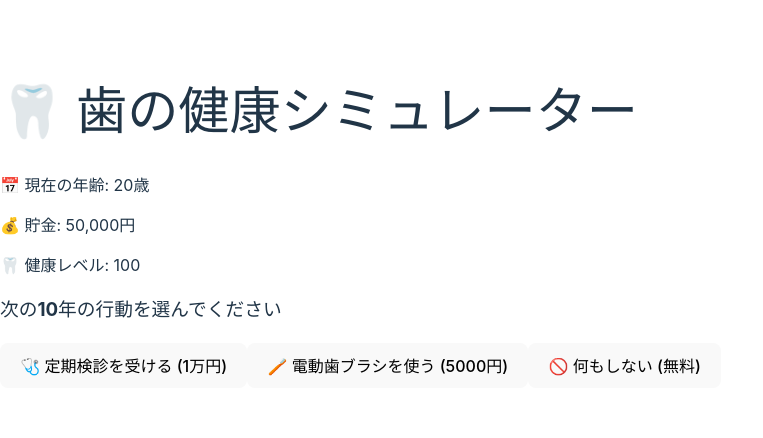
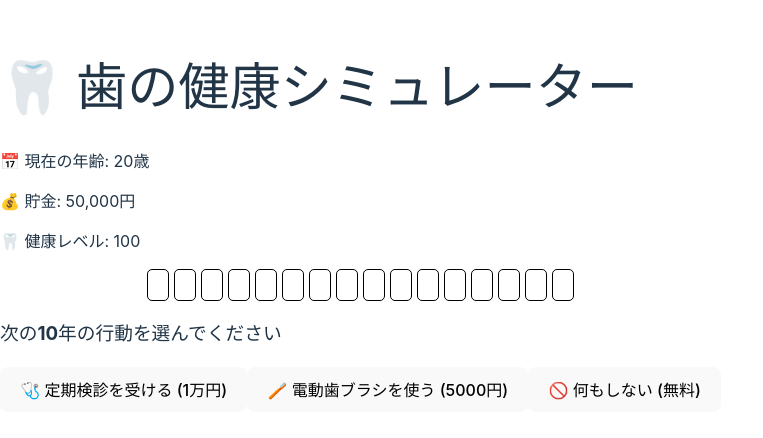
Before and after one commit to marina1017/teethconomy, a React (Vite) app: page / in a window 1280 px wide. Shown: the part 182-620 px from the top of the page, without its empty margins (0-763 px from the left). Built offline with nearby package versions, Linux system fonts and the light colour scheme.

Commit message:
歯のビジュアライズを追加

```diff
--- a/src/App.tsx
+++ b/src/App.tsx
@@ -1,8 +1,9 @@
 import { useGameStore } from './store/gameStore'
 import ResultPage from './pages/ResultPage'
+import TeethVisualization from './components/TeethVisualization'
 
 function App() {
-  const { state, isResultPage, nextDecade } = useGameStore()
+  const { state, nextDecade } = useGameStore()
 
   return (
     <div>
@@ -14,6 +15,9 @@ function App() {
           <p>📅 現在の年齢: {state.age}歳</p>
           <p>💰 貯金: {state.money.toLocaleString()}円</p>
           <p>🦷 健康レベル: {state.health}</p>
+
+          {/* 🦷 歯の状態の可視化 */}
+          <TeethVisualization health={state.health} />
 
           <h3>次の10年の行動を選んでください</h3>
           <div>
--- /dev/null
+++ b/src/components/TeethVisualization.tsx
@@ -0,0 +1,43 @@
+import React from 'react'
+
+interface TeethVisualizationPropos {
+  health: number
+}
+
+const TeethVisualization: React.FC<TeethVisualizationPropos> = ({ health }) => {
+  // 歯の色を決める ※ここあとできれいに
+  const getToothColor = (health: number) => {
+    if (health > 80) return '#ffffff' // 白
+    if (health > 60) return '#ffcc66' // 黄ばみ
+    if (health > 40) return '#cc6600' // 茶色
+    if (health > 20) return '#993300' // 黒ずみ
+    return '#666666' // 歯がなくなる
+  }
+
+  // 歯の数を決める(健康が悪いほど抜ける)
+  const totalTeeth = 16
+  const missingTeeth = Math.max(0, Math.floor((100 - health) / 20))
+  const teethArray = Array.from(
+    { length: totalTeeth },
+    (_, i) => i >= totalTeeth - missingTeeth
+  )
+
+  return (
+    <div style={{ display: 'flex', justifyContent: 'center', gap: '5px' }}>
+      {teethArray.map((isMissing, i) => (
+        <div
+          key={i}
+          style={{
+            width: '20px',
+            height: '30px',
+            backgroundColor: isMissing ? 'transparent' : getToothColor(health),
+            border: '1px solid #000',
+            borderRadius: '5px',
+          }}
+        ></div>
+      ))}
+    </div>
+  )
+}
+
+export default TeethVisualization
```
